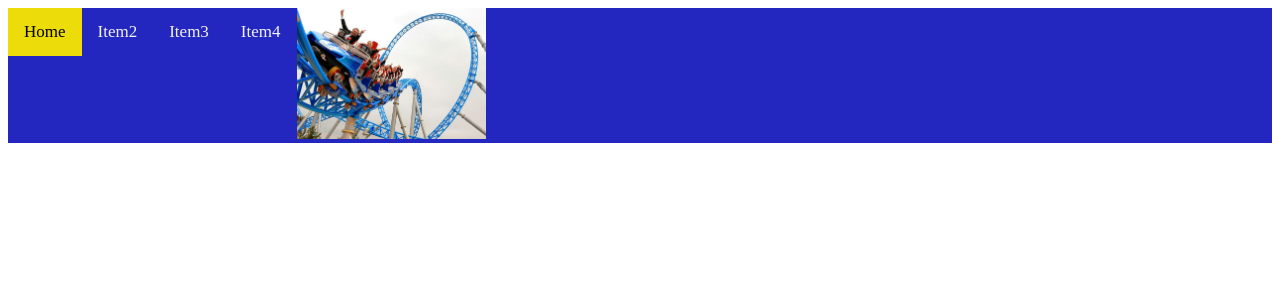
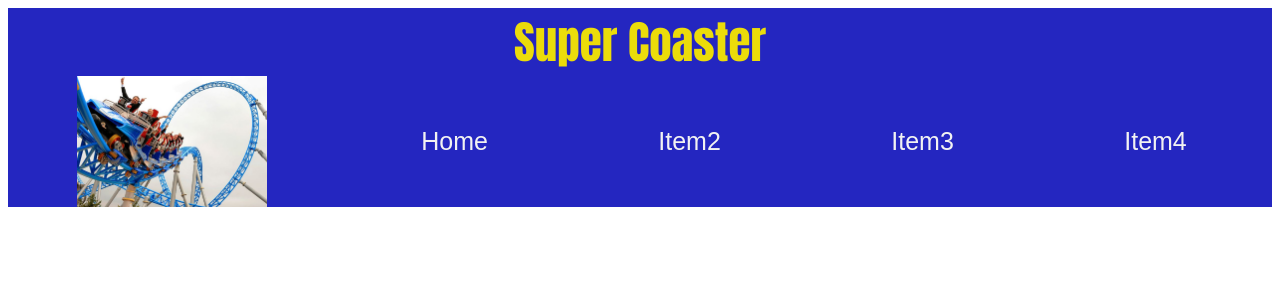
Before and after one commit to WouterSma/Achtbaan, a PHP site: page / in a window 1280 px wide. Shown: the top 300 px of the page. Run offline with PHP 8.4, Linux system fonts and the light colour scheme.

Commit message:
header beetje gestyled

```diff
--- a/css/style.css
+++ b/css/style.css
@@ -1,8 +1,20 @@
 /* Hier komt de CSS
 *//* Add a black background color to the top navigation */
+.header h1 {
+  text-align: center;
+  background-color: rgb(36, 38, 192);
+  color: #ebdc0a;
+  margin: 0;
+  font-family: impact;
+  font-size: 45px;
+}
+
 .topnav {
     background-color: rgb(36, 38, 192);
     overflow: hidden;
+    display: flex;
+    justify-content: space-around;
+    align-items: center;
   }
 
   /* Style the links inside the navigation bar */
@@ -12,25 +24,16 @@
     text-align: center;
     padding: 14px 16px;
     text-decoration: none;
-    font-size: 17px;
+    font-size: 25px;
+    font-family: arial;
   }
 
   /* Change the color of links on hover */
   .topnav a:hover {
     background-color: #ebdc0a;
     color: black;
-    display: flex;
-    align-items: center;
-    justify-content: center;
-  }
-
-  /* Add a color to the active/current link */
-  .topnav a.active {
-    background-color: #ebdc0a;
-    color: black;
   }
 
   .topnav img {
       max-width: 15%;
-
   }
--- a/index.php
+++ b/index.php
@@ -5,6 +5,9 @@
     <title>Super Coaster</title>
   </head>
   <body>
+    <div class='header'>
+      <h1>Super Coaster</h1>
+    </div>
   <?php require_once 'header.php'; ?>
 
 
```
